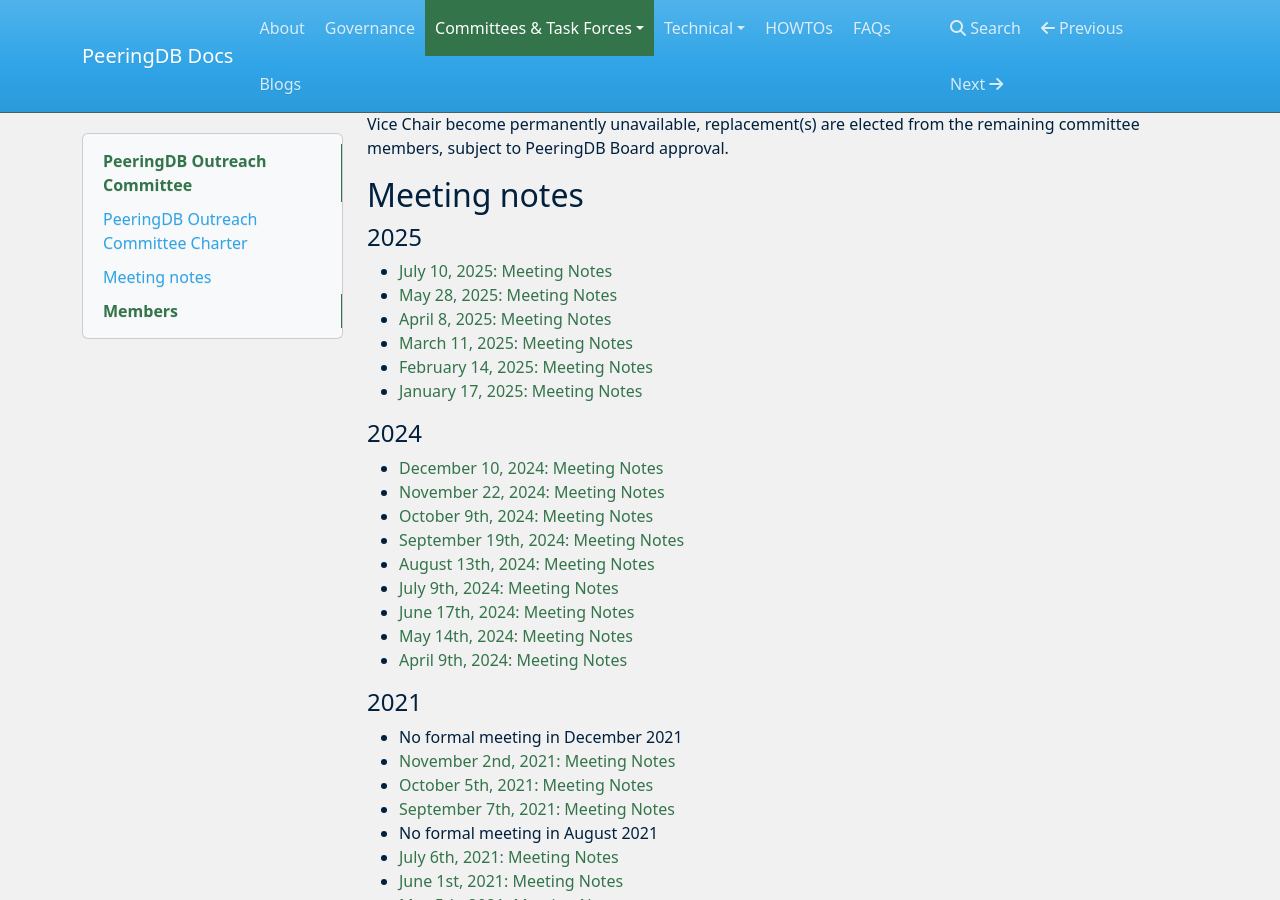
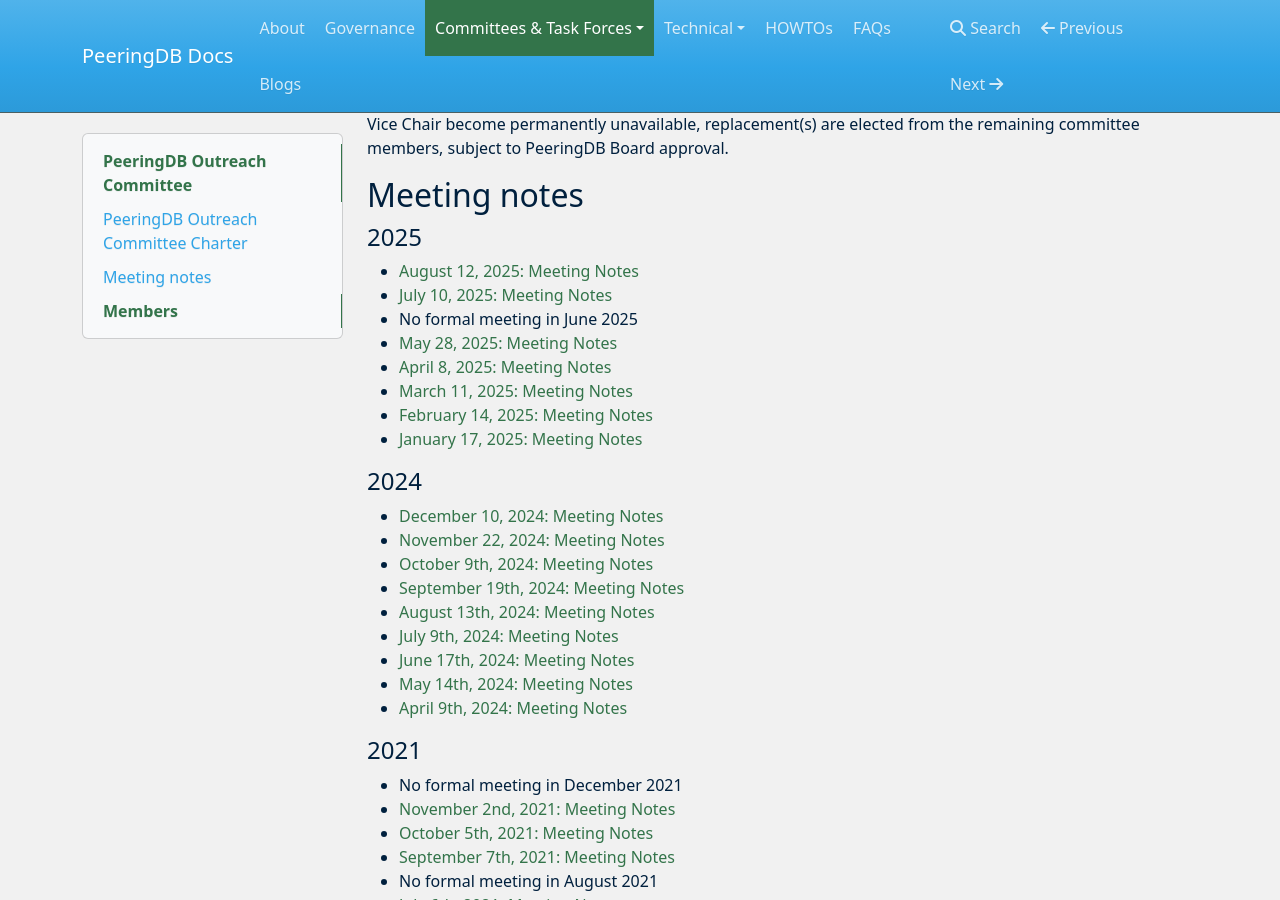
Before and after one commit to peeringdb/docs, an MkDocs documentation site: the page built from docs/committee/outreach/index.md, in a window 1280 px wide and 900 px high, scrolled down 1324 px. Built offline with MkDocs 1.6.1, drawn with Linux system fonts in a browser that asks for light colours; nearby versions of some CDN libraries.

Commit message:
Updated OC meeting notes.

```diff
--- a/docs/committee/outreach/index.md
+++ b/docs/committee/outreach/index.md
@@ -9,7 +9,9 @@
 
 #### 2025
 
-- [July 10, 2025: Meeting Notes](notes/2025-05-28_Outreach_Committee_Notes.pdf)
+- [August 12, 2025: Meeting Notes](notes/2025-08-12_Outreach_Committee_Notes.pdf)
+- [July 10, 2025: Meeting Notes](notes/2025-07-10_Outreach_Committee_Notes.pdf)
+- No formal meeting in June 2025
 - [May 28, 2025: Meeting Notes](notes/2025-05-28_Outreach_Committee_Notes.pdf)
 - [April 8, 2025: Meeting Notes](notes/2025-04-08_Outreach_Committee_Notes.pdf)
 - [March 11, 2025: Meeting Notes](notes/2025-03-11_Outreach_Committee_Notes.pdf)
```
Also changed, not shown: 1 other file.
